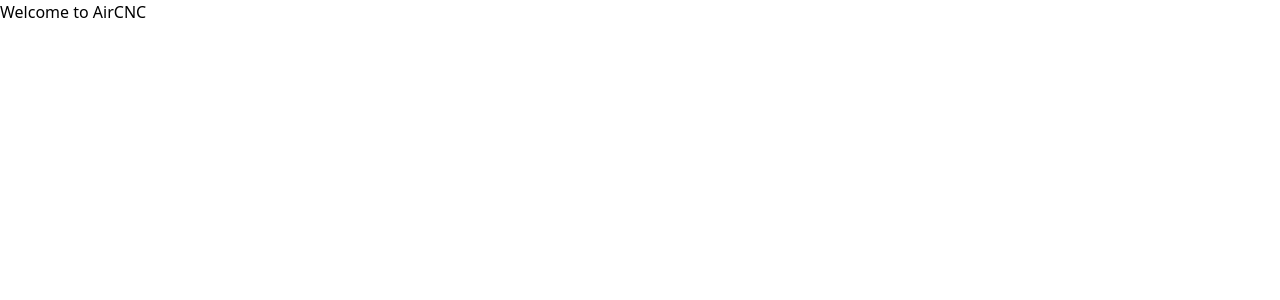
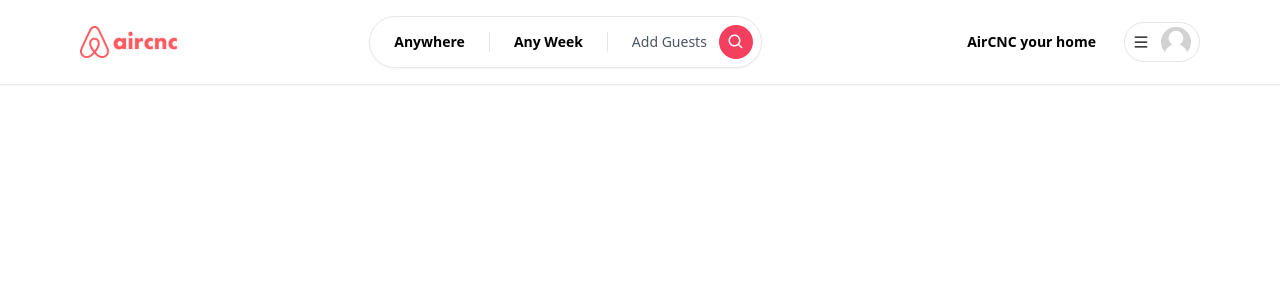
Before and after one commit to Shuyibe48/AirCNC, a React (Vite) app: page / in a window 1280 px wide. Shown: the top 300 px of the page. Built offline with nearby package versions, Linux system fonts and the light colour scheme; no server answers.

Commit message:
nav complete

```diff
--- a/package.json
+++ b/package.json
@@ -14,10 +14,11 @@
     "firebase": "^9.22.1",
     "query-string": "^8.1.0",
     "react": "^18.2.0",
+    "react-avatar": "^5.0.3",
     "react-date-range": "^1.4.0",
     "react-dom": "^18.2.0",
     "react-hot-toast": "^2.4.1",
-    "react-icons": "^4.8.0",
+    "react-icons": "^4.9.0",
     "react-router-dom": "^6.11.2",
     "react-spinners": "^0.13.8",
     "tailwind": "^4.0.0"
--- /dev/null
+++ b/src/components/Shared/Container.jsx
@@ -0,0 +1,11 @@
+import React from 'react';
+
+const Container = ({children}) => {
+    return (
+        <div className='mx-w-[2520px] mx-auto xl:px-20 md:px-10 sm:px-2 px-4'>
+            {children}
+        </div>
+    );
+};
+
+export default Container;
--- /dev/null
+++ b/src/components/Shared/Navbar/Avatar.jsx
@@ -0,0 +1,12 @@
+import React, { useContext } from 'react';
+import avatar from '../../../assets/images/placeholder.jpg'
+import { AuthContext } from '../../../providers/AuthProvider';
+
+const Avatar = () => {
+    const { user } = useContext(AuthContext)
+    return (
+        <img src={user && user.photoURL ? user.photoURL : avatar} alt="profile" width={30} height={30} className='rounded-full' />
+    );
+};
+
+export default Avatar;
--- /dev/null
+++ b/src/components/Shared/Navbar/Logo.jsx
@@ -0,0 +1,18 @@
+import { Link } from 'react-router-dom';
+import logo from '../../../assets/images/logo.png'
+
+const Logo = () => {
+    return (
+        <Link to='/'>
+            <img
+            className='hidden md:block'
+                src={logo}
+                alt="logo"
+                width={100}
+                height={100}
+            />
+        </Link>
+    );
+};
+
+export default Logo;
--- /dev/null
+++ b/src/components/Shared/Navbar/MenuDropdown.jsx
@@ -0,0 +1,68 @@
+import { AiOutlineMenu } from 'react-icons/ai'
+import { useCallback, useContext, useState } from 'react'
+import { AuthContext } from '../../../providers/AuthProvider'
+import { Link } from 'react-router-dom'
+import Avatar from './Avatar'
+
+const MenuDropdown = () => {
+    const { user, logOut } = useContext(AuthContext)
+    const [isOpen, setIsOpen] = useState(false)
+    const toggleOpen = useCallback(() => {
+        setIsOpen(value => !value)
+    }, [])
+    return (
+        <div className='relative'>
+            <div className='flex flex-row items-center gap-3'>
+                <div className='hidden md:block text-sm font-semibold py-3 px-4 rounded-full hover:bg-neutral-100 transition cursor-pointer'>
+                    AirCNC your home
+                </div>
+                <div
+                    onClick={toggleOpen}
+                    className='p-4 md:py-1 md:px-2 border-[1px] border-neutral-200 flex flex-row items-center gap-3 rounded-full cursor-pointer hover:shadow-md transition'
+                >
+                    <AiOutlineMenu />
+                    <div className='hidden md:block'>
+                        <Avatar />
+                    </div>
+                </div>
+            </div>
+            {isOpen && (
+                <div className='absolute rounded-xl shadow-md w-[40vw] md:w-3/4 bg-white overflow-hidden right-0 top-12 text-sm'>
+                    <div className='flex flex-col cursor-pointer'>
+                        <Link
+                            to='/'
+                            className='block md:hidden px-4 py-3 hover:bg-neutral-100 transition font-semibold'
+                        >
+                            Home
+                        </Link>
+                        {user ? (
+                            <div
+                                onClick={logOut}
+                                className='px-4 py-3 hover:bg-neutral-100 transition font-semibold cursor-pointer'
+                            >
+                                Logout
+                            </div>
+                        ) : (
+                            <>
+                                <Link
+                                    to='/login'
+                                    className='px-4 py-3 hover:bg-neutral-100 transition font-semibold'
+                                >
+                                    Login
+                                </Link>
+                                <Link
+                                    to='/signup'
+                                    className='px-4 py-3 hover:bg-neutral-100 transition font-semibold'
+                                >
+                                    Sign Up
+                                </Link>
+                            </>
+                        )}
+                    </div>
+                </div>
+            )}
+        </div>
+    )
+}
+
+export default MenuDropdown
--- /dev/null
+++ b/src/components/Shared/Navbar/Navbar.jsx
@@ -0,0 +1,23 @@
+import React from 'react';
+import Container from '../Container';
+import Logo from './Logo';
+import Search from './Search';
+import MenuDropdown from './MenuDropdown';
+
+const Navbar = () => {
+    return (
+        <div className='fixed w-full bg-white z-10 shadow-sm'>
+            <div className="py-4 border-b-[1px]">
+                <Container>
+                    <div className='flex felx-row items-center justify-between gap-3 md:gap-0'>
+                        <Logo />
+                        <Search />
+                        <MenuDropdown />
+                    </div>
+                </Container>
+            </div>
+        </div>
+    );
+};
+
+export default Navbar;
--- /dev/null
+++ b/src/components/Shared/Navbar/Search.jsx
@@ -0,0 +1,22 @@
+import { BiSearch } from 'react-icons/bi'
+
+const Search = () => {
+    return (
+        <div className='border-[1px] w-full md:w-auto py-2 rounded-full shadow-sm hover:shadow-md transition cursor-pointer'>
+            <div className='flex flex-row items-center justify-between'>
+                <div className='text-sm font-semibold px-6'>Anywhere</div>
+                <div className='hidden sm:block text-sm font-semibold px-6 border-x-[1px] flex-1 text-center'>
+                    Any Week
+                </div>
+                <div className='text-sm pl-6 pr-2 text-gray-600 flex flex-row items-center gap-3'>
+                    <div className='hidden sm:block'>Add Guests</div>
+                    <div className='p-2 bg-rose-500 rounded-full text-white'>
+                        <BiSearch size={18} />
+                    </div>
+                </div>
+            </div>
+        </div>
+    )
+}
+
+export default Search
--- a/src/layouts/Main.jsx
+++ b/src/layouts/Main.jsx
@@ -1,8 +1,12 @@
+import { Outlet } from "react-router-dom"
+import Navbar from "../components/Shared/Navbar/Navbar"
+
 const Main = () => {
   return (
-    <div>
-      Welcome to AirCNC
-    </div>
+    <>
+      <Navbar />
+      <Outlet />
+    </>
   )
 }
 
--- a/src/main.jsx
+++ b/src/main.jsx
@@ -2,17 +2,15 @@
 import ReactDOM from 'react-dom/client'
 import './index.css'
 import { RouterProvider } from 'react-router-dom'
-// import AuthProvider from './providers/AuthProvider'
+import AuthProvider from './providers/AuthProvider'
 import { router } from './routes/Routes'
 import { Toaster } from 'react-hot-toast'
-// import 'react-date-range/dist/styles.css'
+import 'react-date-range/dist/styles.css'
 import 'react-date-range/dist/theme/default.css'
 
 ReactDOM.createRoot(document.getElementById('root')).render(
-  // <AuthProvider>
-  <div>
+  <AuthProvider>
     <Toaster />
     <RouterProvider router={router} />
-  </div>
-  // </AuthProvider>
+  </AuthProvider>
 )
--- a/src/providers/AuthProvider.jsx
+++ b/src/providers/AuthProvider.jsx
@@ -1,94 +1,94 @@
-// import { createContext, useEffect, useState } from 'react'
-// import {
-//   GoogleAuthProvider,
-//   createUserWithEmailAndPassword,
-//   getAuth,
-//   onAuthStateChanged,
-//   sendPasswordResetEmail,
-//   signInWithEmailAndPassword,
-//   signInWithPopup,
-//   signOut,
-//   updateProfile,
-// } from 'firebase/auth'
-// import { app } from '../firebase/firebase.config'
+import { createContext, useEffect, useState } from 'react'
+import {
+  GoogleAuthProvider,
+  createUserWithEmailAndPassword,
+  getAuth,
+  onAuthStateChanged,
+  sendPasswordResetEmail,
+  signInWithEmailAndPassword,
+  signInWithPopup,
+  signOut,
+  updateProfile,
+} from 'firebase/auth'
+import { app } from '../firebase/firebase.config'
 // import { getRole } from '../api/auth'
 
-// export const AuthContext = createContext(null)
+export const AuthContext = createContext(null)
 
-// const auth = getAuth(app)
-// const googleProvider = new GoogleAuthProvider()
+const auth = getAuth(app)
+const googleProvider = new GoogleAuthProvider()
 
-// const AuthProvider = ({ children }) => {
-//   const [user, setUser] = useState(null)
-//   const [role, setRole] = useState(null)
-//   const [loading, setLoading] = useState(true)
+const AuthProvider = ({ children }) => {
+  const [user, setUser] = useState(null)
+  const [role, setRole] = useState(null)
+  const [loading, setLoading] = useState(true)
 
-//   useEffect(() => {
-//     if (user) {
-//       getRole(user.email).then(data => setRole(data))
-//     }
-//   }, [user])
+  // useEffect(() => {
+  //   if (user) {
+  //     getRole(user.email).then(data => setRole(data))
+  //   }
+  // }, [user])
 
-//   const createUser = (email, password) => {
-//     setLoading(true)
-//     return createUserWithEmailAndPassword(auth, email, password)
-//   }
+  const createUser = (email, password) => {
+    setLoading(true)
+    return createUserWithEmailAndPassword(auth, email, password)
+  }
 
-//   const signIn = (email, password) => {
-//     setLoading(true)
-//     return signInWithEmailAndPassword(auth, email, password)
-//   }
+  const signIn = (email, password) => {
+    setLoading(true)
+    return signInWithEmailAndPassword(auth, email, password)
+  }
 
-//   const signInWithGoogle = () => {
-//     setLoading(true)
-//     return signInWithPopup(auth, googleProvider)
-//   }
+  const signInWithGoogle = () => {
+    setLoading(true)
+    return signInWithPopup(auth, googleProvider)
+  }
 
-//   const resetPassword = email => {
-//     setLoading(true)
-//     return sendPasswordResetEmail(auth, email)
-//   }
+  const resetPassword = email => {
+    setLoading(true)
+    return sendPasswordResetEmail(auth, email)
+  }
 
-//   const logOut = () => {
-//     setLoading(true)
-//     return signOut(auth)
-//   }
+  const logOut = () => {
+    setLoading(true)
+    return signOut(auth)
+  }
 
-//   const updateUserProfile = (name, photo) => {
-//     return updateProfile(auth.currentUser, {
-//       displayName: name,
-//       photoURL: photo,
-//     })
-//   }
+  const updateUserProfile = (name, photo) => {
+    return updateProfile(auth.currentUser, {
+      displayName: name,
+      photoURL: photo,
+    })
+  }
 
-//   useEffect(() => {
-//     const unsubscribe = onAuthStateChanged(auth, currentUser => {
-//       setUser(currentUser)
-//       console.log('current user', currentUser)
-//       setLoading(false)
-//     })
-//     return () => {
-//       return unsubscribe()
-//     }
-//   }, [])
+  useEffect(() => {
+    const unsubscribe = onAuthStateChanged(auth, currentUser => {
+      setUser(currentUser)
+      console.log('current user', currentUser)
+      setLoading(false)
+    })
+    return () => {
+      return unsubscribe()
+    }
+  }, [])
 
-//   const authInfo = {
-//     user,
-//     loading,
-//     setLoading,
-//     createUser,
-//     signIn,
-//     signInWithGoogle,
-//     resetPassword,
-//     logOut,
-//     updateUserProfile,
-//     role,
-//     setRole,
-//   }
+  const authInfo = {
+    user,
+    loading,
+    setLoading,
+    createUser,
+    signIn,
+    signInWithGoogle,
+    resetPassword,
+    logOut,
+    updateUserProfile,
+    role,
+    setRole,
+  }
 
-//   return (
-//     <AuthContext.Provider value={authInfo}>{children}</AuthContext.Provider>
-//   )
-// }
+  return (
+    <AuthContext.Provider value={authInfo}>{children}</AuthContext.Provider>
+  )
+}
 
-// export default AuthProvider
+export default AuthProvider
```
Also changed, not shown: 1 other file (tests, documents, lock files or other folders).
